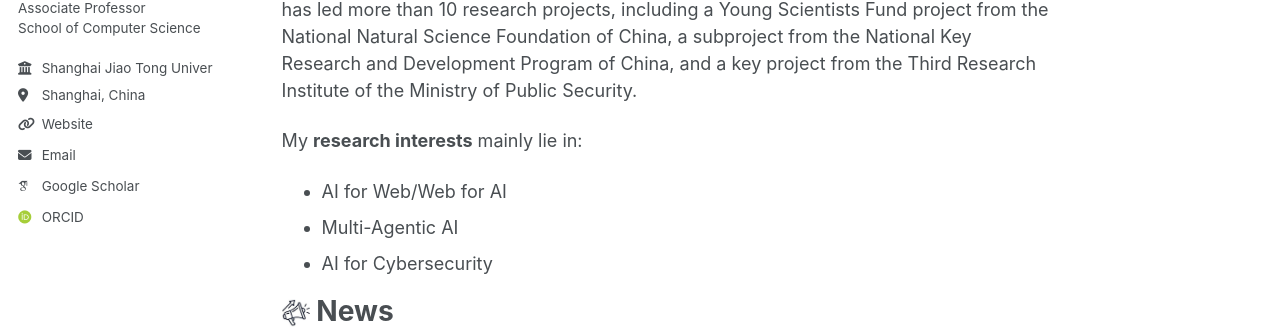
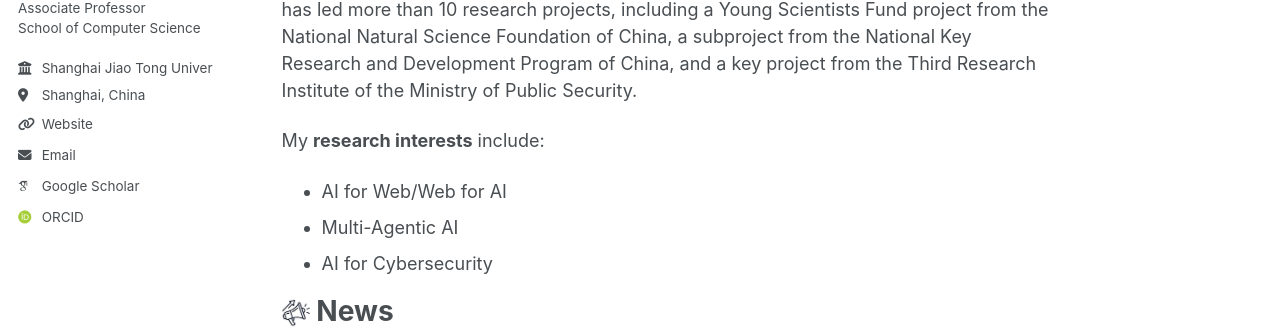
Before and after one commit to lx-chen-sjtu/lx-chen-sjtu.github.io, a Jekyll site: the page built from _pages/about.md, in a window 1280 px wide and 900 px high. Shown: the part 321-649 px from the top of the window. Built offline with Jekyll 4.4.1, drawn with Linux system fonts in a browser that asks for light colours; some web fonts are replaced; a script bundle is joined from its source files by our own code; library files that are not in the unit come from our copies.

Commit message:
Update about.md

```diff
--- a/_pages/about.md
+++ b/_pages/about.md
@@ -9,7 +9,7 @@ redirect_from:
 
 Dr. Lixing Chen is an Associate Professor at the School of Computer Science, Shanghai Jiao Tong University (SJTU). He received his Ph.D. in Electrical and Computer Engineering from the University of Miami in 2020 with Eliahu I. and Joyce Jury Award (Advisor: [Jie Xu](https://faculty.eng.ufl.edu/jiexu)). Dr. Chen has authored over 100 papers in leading journals such as IEEE JSAC, IEEE/ACM ToN, IEEE TC, IEEE TMC, IEEE TIFS, as well as premier conferences including NeurIPS, ICML, AAAI, IJCAI, CVPR, and KDD, and 3 papers have been recognized as ESI Highly Cited Papers (top 1%). Dr. Chen ranked among the “Top 2% Scientists Worldwide” for 5 consecutive years and has been honored as a Shanghai Overseas High-Level Talent. He has led more than 10 research projects, including a Young Scientists Fund project from the National Natural Science Foundation of China, a subproject from the National Key Research and Development Program of China, and a key project from the Third Research Institute of the Ministry of Public Security.
 
-My **research interests** mainly lie in:
+My **research interests** include:
 - AI for Web/Web for AI
 - Multi-Agentic AI
 - AI for Cybersecurity
```
